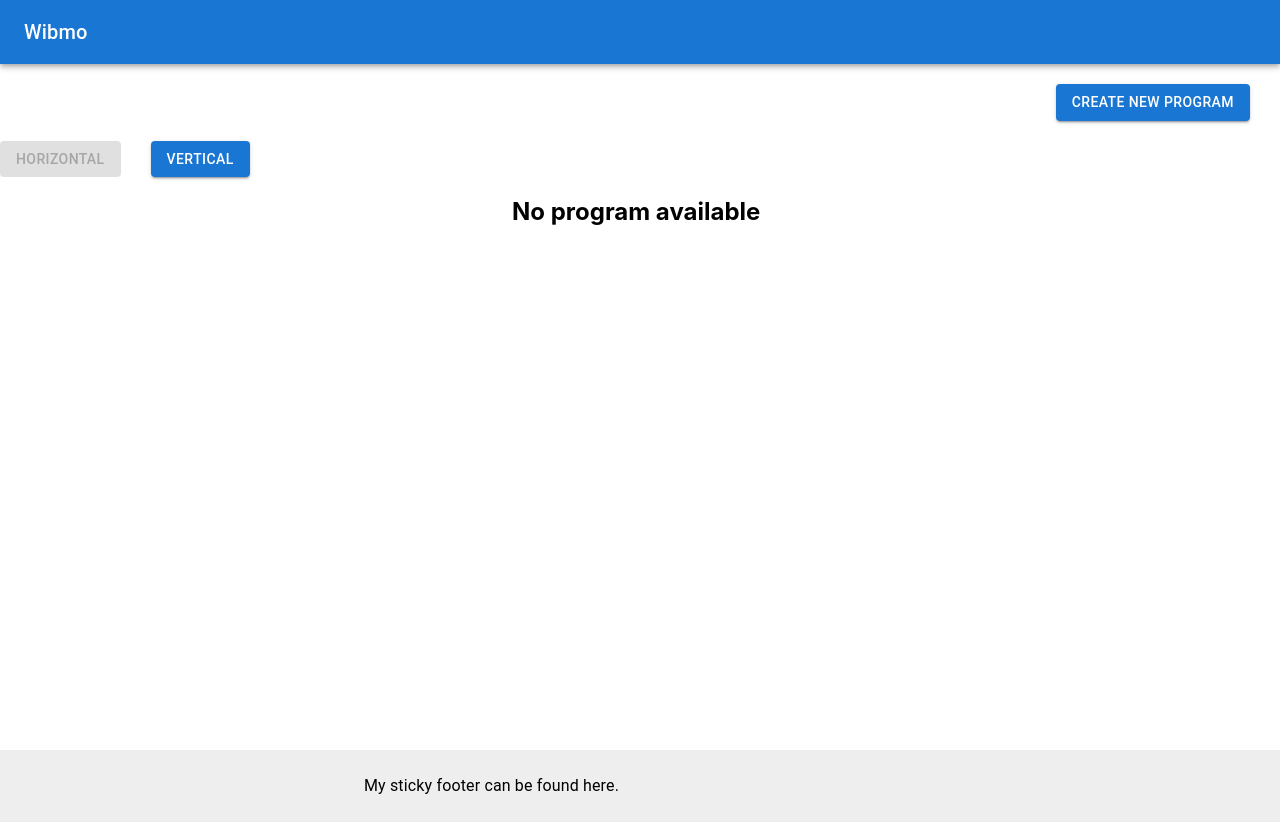
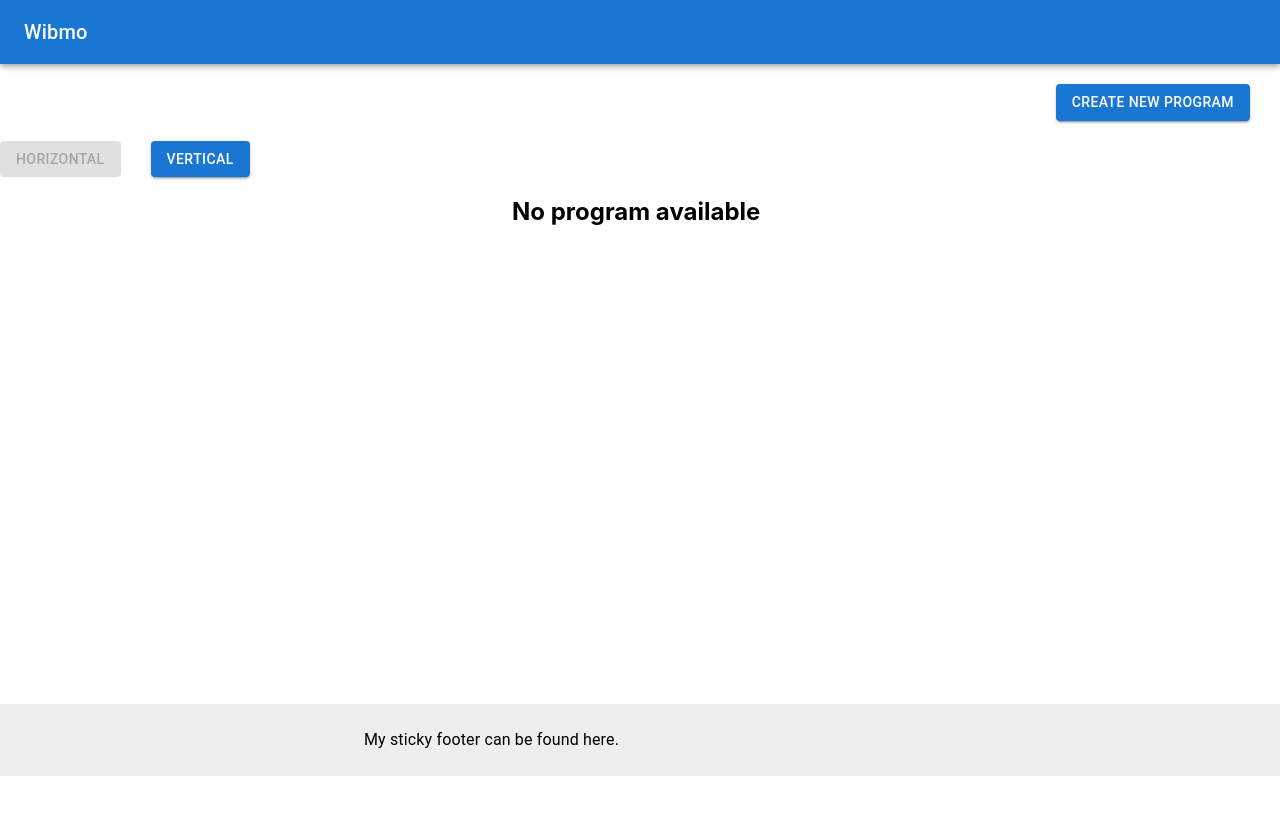
Before and after one commit to jha94/Projects, a React (Create React App) app in the folder ReactJS/wibmotask/: page / in a window 1280 px wide. After the commit the page ends 800 px from the top, so only its background shows below. Built offline with nearby package versions, Linux system fonts and the light colour scheme.

Commit message:
WobmoTask -> CreateProgram styles

```diff
--- a/ReactJS/wibmotask/src/Components/Footer.js
+++ b/ReactJS/wibmotask/src/Components/Footer.js
@@ -9,7 +9,6 @@ export default function Footer() {
       sx={{
         display: 'flex',
         flexDirection: 'column',
-        minHeight: '72vh',
       }}
     >
       <Box
--- a/ReactJS/wibmotask/src/Containers/Home.js
+++ b/ReactJS/wibmotask/src/Containers/Home.js
@@ -11,12 +11,15 @@ const CreateProgram = lazy(()=>import('./CreateProgram'))
 function Home(){
     const [programDetails] = useContext(programDetailsContext);
     const {showProgramList} = programDetails;
-    console.log('programData', programDetails);
     return(
         <Suspense fallback={<p>Header loading...</p>}>
         <Header/>
-        {showProgramList?<ProgramList />:<CreateProgram/>}
-        <Footer/>
+        <div style={{minHeight:'80vh', display:'flex', flexDirection:'column'}}>
+            {showProgramList?<ProgramList />:<CreateProgram/>}
+        </div>
+        <div style={{marginTop:'auto'}}>
+            <Footer/>
+        </div>
         </Suspense>
         )
 }
```
